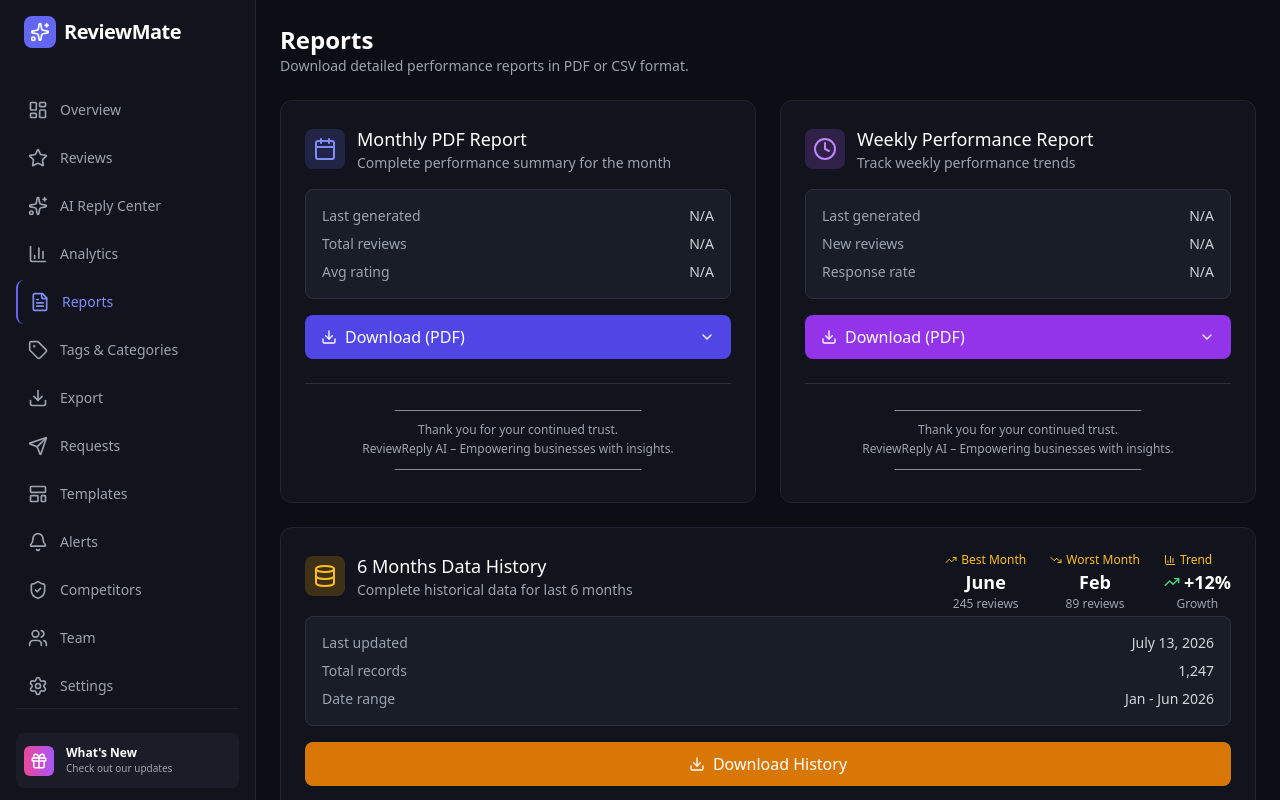
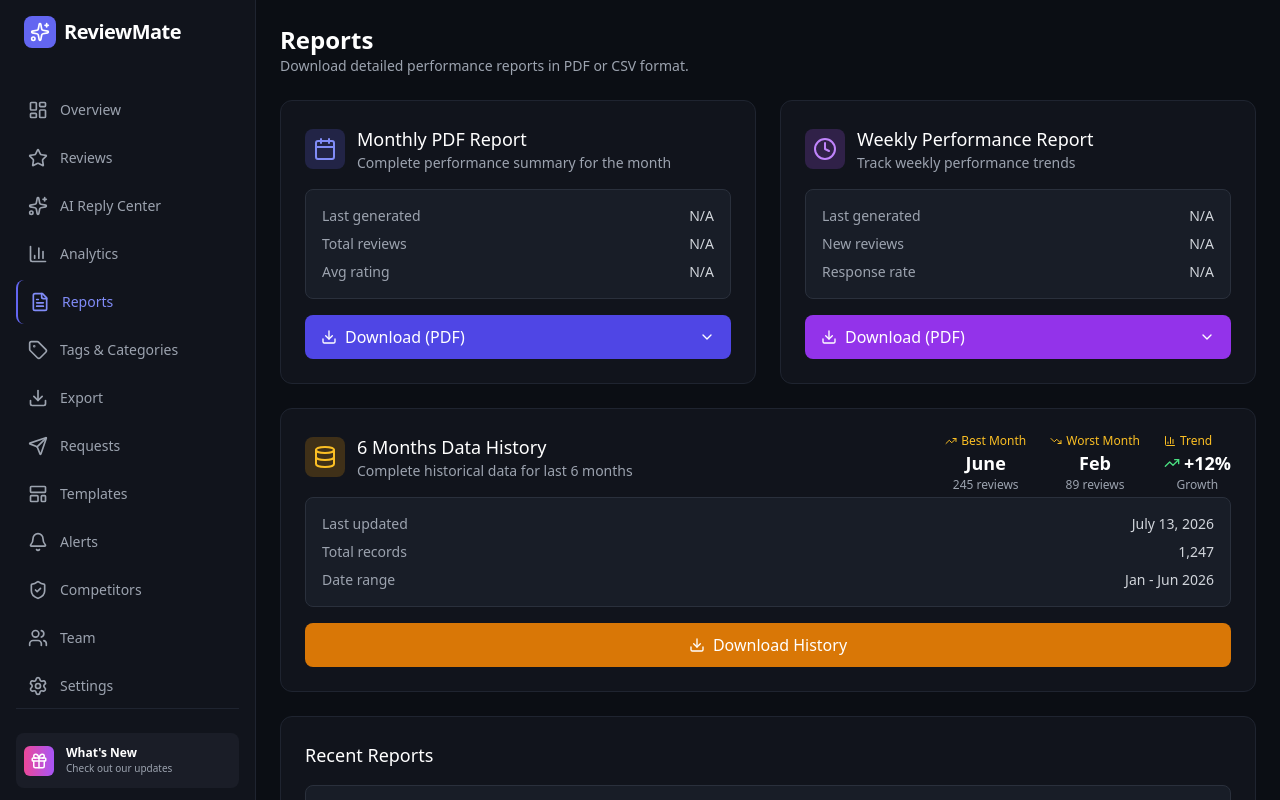
Before and after one commit to afnankhan123456/reviewreply-ai, a Next.js app: page /plans/standard/dashboard/reports in a window 1280 px wide. Built offline with nearby package versions, Linux system fonts and the light colour scheme.

Commit message:
Update page.tsx

```diff
--- a/app/plans/standard/dashboard/reports/page.tsx
+++ b/app/plans/standard/dashboard/reports/page.tsx
@@ -186,16 +186,6 @@ export default function ReportsPage() {
               )}
             </div>
           </div>
-
-          {/* ✅ Professional Footer with Divider */}
-          <div className="mt-6 pt-4 border-t border-[#2A303C]">
-            <p className="text-xs text-gray-400 text-center leading-relaxed">
-              ─────────────────────────────<br />
-              Thank you for your continued trust.<br />
-              ReviewReply AI – Empowering businesses with insights.<br />
-              ─────────────────────────────
-            </p>
-          </div>
         </div>
 
         {/* Weekly Report Card */}
@@ -267,16 +257,6 @@ export default function ReportsPage() {
                 </div>
               )}
             </div>
-          </div>
-
-          {/* ✅ Professional Footer with Divider */}
-          <div className="mt-6 pt-4 border-t border-[#2A303C]">
-            <p className="text-xs text-gray-400 text-center leading-relaxed">
-              ─────────────────────────────<br />
-              Thank you for your continued trust.<br />
-              ReviewReply AI – Empowering businesses with insights.<br />
-              ─────────────────────────────
-            </p>
           </div>
         </div>
 
```
